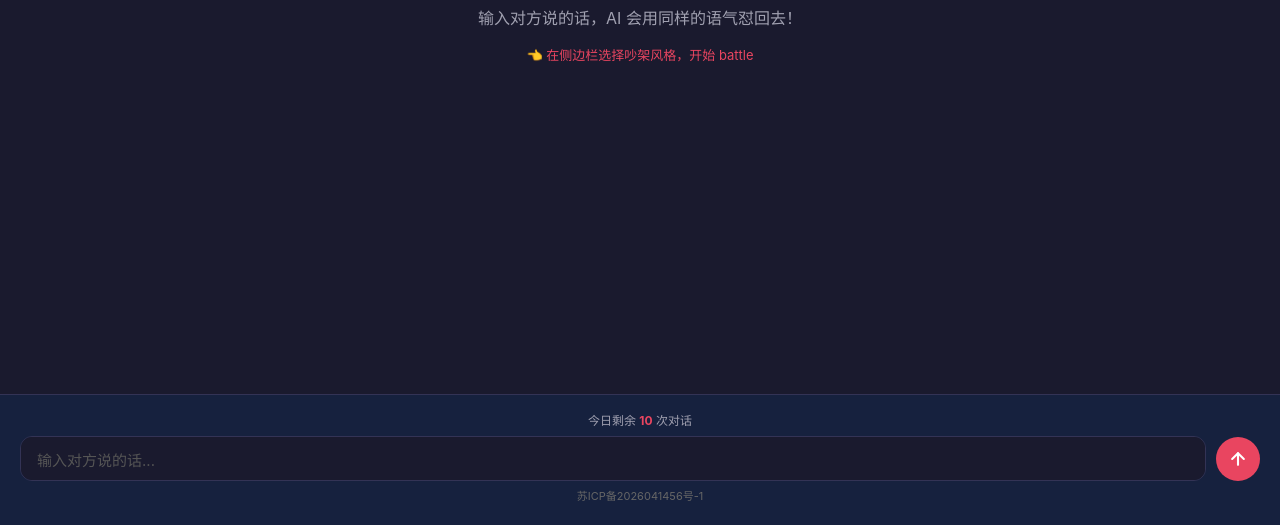
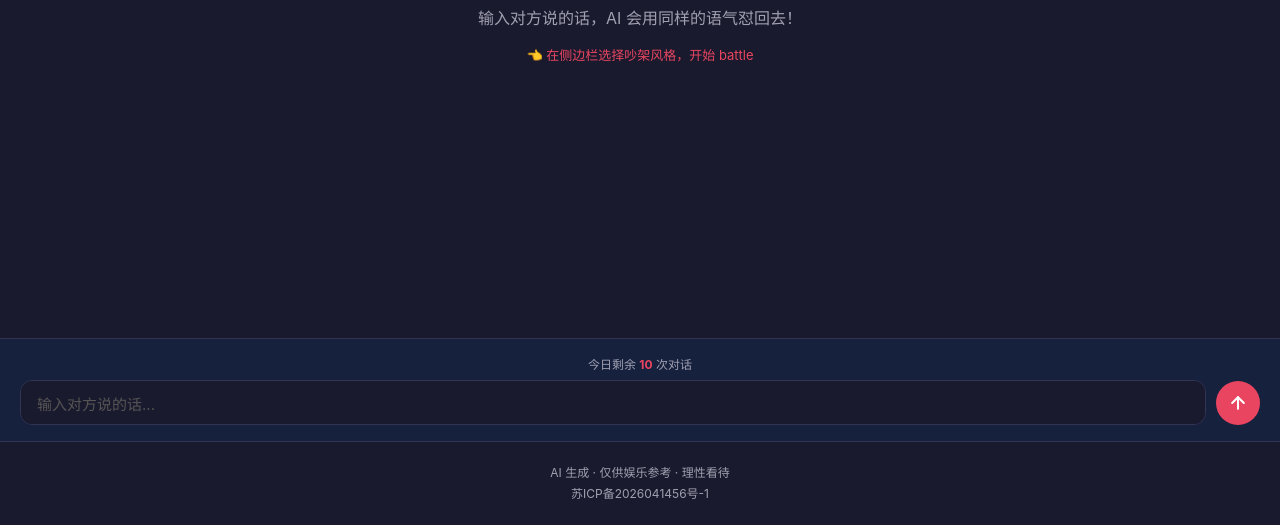
Before and after one commit to asuka-liks/imitator, a website: page public/index.html in a window 1280 px wide. Shown: the part 275-800 px from the top of the page. Drawn offline with Linux system fonts and the light colour scheme; no server answers.

Commit message:
fix: 备案号移到独立页脚，修复布局支持滚动

```diff
--- a/public/index.html
+++ b/public/index.html
@@ -112,13 +112,15 @@
           </button>
         </div>
 
-        <!-- ICP 备案号 -->
-        <div style="text-align:center;padding:6px;font-size:11px;">
-          <a href="https://beian.miit.gov.cn/" target="_blank" rel="noopener noreferrer" style="color:#666;text-decoration:none;">
-            苏ICP备2026041456号-1
-          </a>
-        </div>
       </div>
+
+      <!-- 页脚 -->
+      <footer class="chat-footer">
+        <p>AI 生成 · 仅供娱乐参考 · 理性看待</p>
+        <p class="footer-icp">
+          <a href="https://beian.miit.gov.cn/" target="_blank" rel="noopener">苏ICP备2026041456号-1</a>
+        </p>
+      </footer>
     </main>
   </div>
 
--- a/public/style.css
+++ b/public/style.css
@@ -25,14 +25,13 @@ body {
     "Microsoft YaHei", sans-serif;
   background: var(--bg-primary);
   color: var(--text-primary);
-  height: 100vh;
-  overflow: hidden;
+  min-height: 100vh;
 }
 
 /* ========== 布局 ========== */
 .app-container {
   display: flex;
-  height: 100vh;
+  min-height: 100vh;
 }
 
 /* ========== 侧边栏 ========== */
@@ -499,6 +498,29 @@ body {
   transform: none;
 }
 
+/* ========== 页脚 ========== */
+.chat-footer {
+  padding: 20px 16px;
+  text-align: center;
+  border-top: 1px solid var(--border-color);
+  margin-top: auto;
+}
+
+.chat-footer p {
+  font-size: 12px;
+  color: var(--text-secondary);
+  line-height: 1.8;
+}
+
+.footer-icp a {
+  color: var(--text-secondary);
+  text-decoration: none;
+}
+
+.footer-icp a:hover {
+  color: var(--accent);
+}
+
 /* ========== 响应式 ========== */
 @media (max-width: 768px) {
   .sidebar {
```
